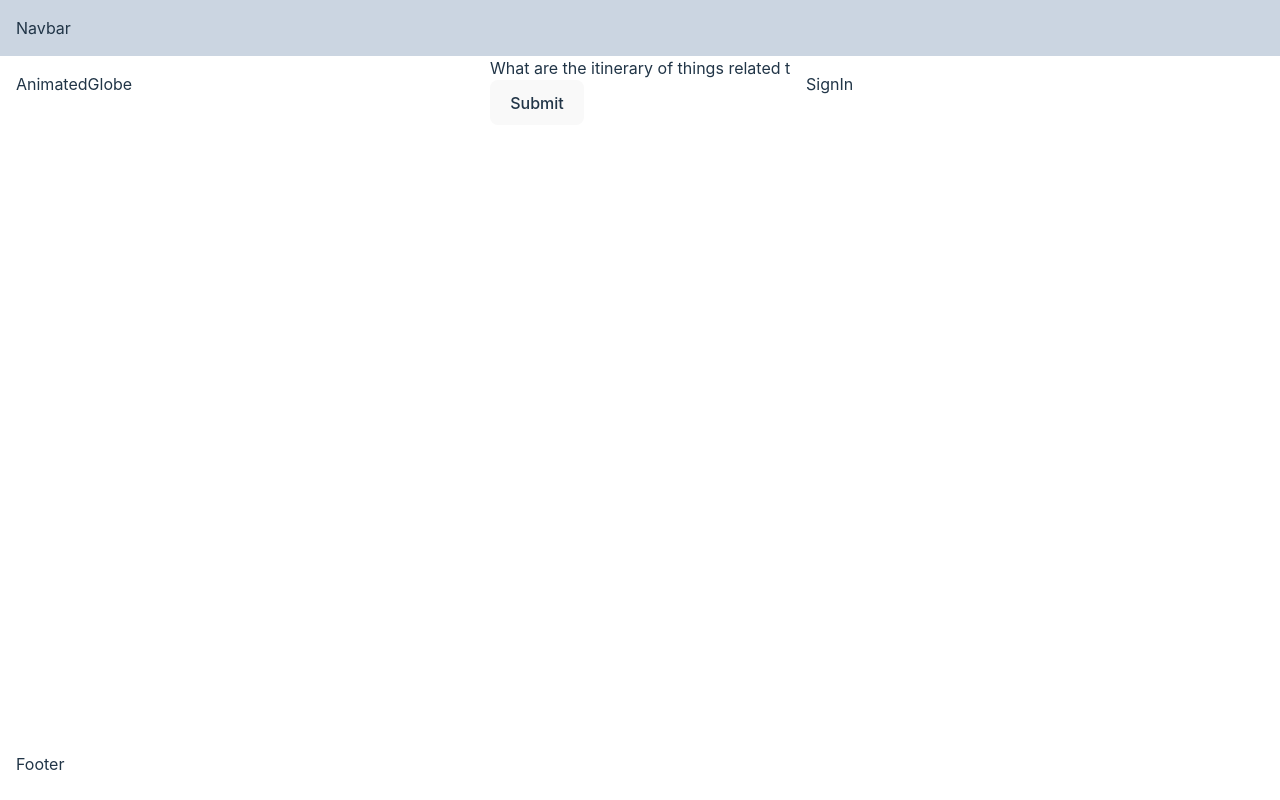
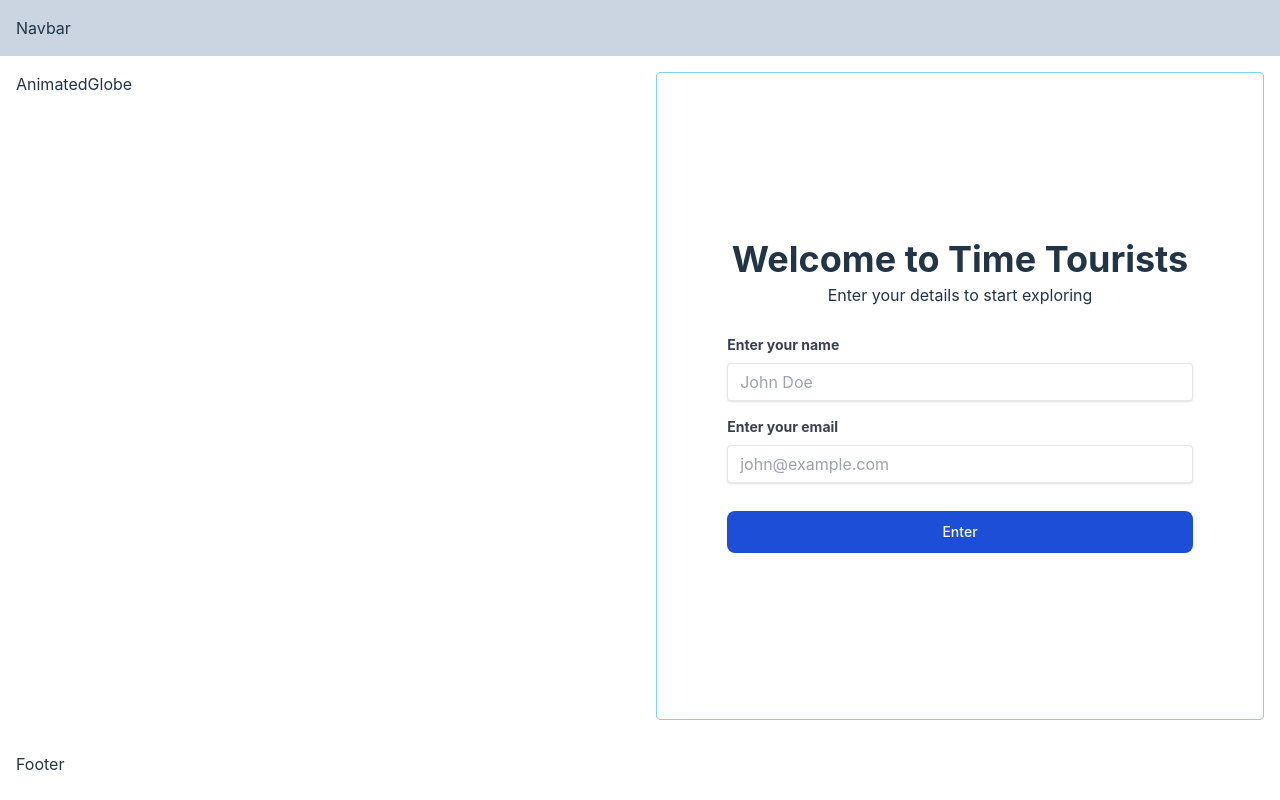
Before and after one commit to IgorTraspadini/Time_Tourists, a React (Vite) app: page / in a window 1280 px wide. Built offline with nearby package versions, Linux system fonts and the light colour scheme; no server answers; the HTML template or start-up script is replaced by a standard one.

Commit message:
updated signin and inputfield components

```diff
--- a/src/App.jsx
+++ b/src/App.jsx
@@ -6,7 +6,6 @@ import Footer from "./components/Footer";
 import History from "./components/pages/History";
 import UserSelectForm from "./components/pages/UserSelectForm";
 import UserContextProvider from "./context/UserContext";
-import ChatChatComponent from "./components/Chatgpt_API";
 
 function App() {
   return (
@@ -14,7 +13,6 @@ function App() {
       <Navbar />
       <main className="flex column-reverse md:row">
         <AnimatedGlobe />
-        <ChatChatComponent/>
         <Routes>
           <Route index element={<SignIn />} />
           <Route path="history" element={<History />} />
--- a/src/components/Chatgpt_API/index.jsx
+++ b/src/components/Chatgpt_API/index.jsx
@@ -1,49 +1,52 @@
 import OpenAI from "openai";
 import { useState } from "react";
 
-
 function ChatComponent() {
-
   const openai = new OpenAI({
-    apiKey: import.meta.env.VITE_OPENAI_API_KEY,
-    dangerouslyAllowBrowser: true
+    apiKey: "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",
+    dangerouslyAllowBrowser: true,
   });
 
-  const [response, setResponse] = useState('');
-  const [prompt, setPrompt] = useState('What are the itinerary of things related to music that I must see in China on Summer in a very summarised way no longer than 130 tokens using bullet points style "->"');
+  const [response, setResponse] = useState("");
+  const [prompt, setPrompt] = useState(
+    'What are the itinerary of things related to music that I must see in China on Summer in a very summarised way no longer than 130 tokens using bullet points style "->"'
+  );
   const output = [];
 
   const getOpenAIResponse = async (e) => {
     e.preventDefault();
     const chatCompletion = await openai.chat.completions.create({
-      messages: [{ role: 'user', content: prompt }],
-      model: 'gpt-3.5-turbo',
-      max_tokens: 130
+      messages: [{ role: "user", content: prompt }],
+      model: "gpt-3.5-turbo",
+      max_tokens: 130,
     });
     const completion_text = chatCompletion.choices[0].message.content;
     console.log(completion_text);
-    completion_text.split("->").forEach((v, i) => i>0?output.push(<p key={"A"+i}>- {v}</p>):null)
+    completion_text
+      .split("->")
+      .forEach((v, i) =>
+        i > 0 ? output.push(<p key={"A" + i}>- {v}</p>) : null
+      );
     setResponse(output);
-
-  }
+  };
 
   return (
     <>
       <div>
         <form onSubmit={getOpenAIResponse}>
-          <input style={{width: "300px"}}
+          <input
+            style={{ width: "300px" }}
             id="chat-input"
             type="text"
             value={prompt}
-            onChange={e => setPrompt(e.target.value)}
+            onChange={(e) => setPrompt(e.target.value)}
           />
           <button type="submit">Submit</button>
         </form>
         <div>{response}</div>
       </div>
     </>
-  )
-};
-
+  );
+}
 
 export default ChatComponent;
--- a/src/components/InputField/index.jsx
+++ b/src/components/InputField/index.jsx
@@ -7,17 +7,19 @@ function InputField({
   inputType,
   value,
   handleInputChange,
+  ...otherProps
 }) {
   return (
-    <div class="mb-4">
+    <div class="mb-4 flex flex-col mx-auto">
       <label
-        className="block text-gray-700 text-sm font-bold mb-2"
+        className="text-gray-700 text-sm font-bold mb-2 self-start"
         htmlFor={inputId}
       >
         {inputLabel}
       </label>
       <input
         class="shadow appearance-none border rounded w-full py-2 px-3 text-gray-700 leading-tight focus:outline-none focus:shadow-outline"
+        {...otherProps}
         id={inputId}
         type={inputType}
         placeholder={placeholder}
--- a/src/components/Navbar/index.jsx
+++ b/src/components/Navbar/index.jsx
@@ -2,8 +2,6 @@ import React from "react";
 import { useUserContext } from "../../context/UserContext";
 
 function Navbar() {
-  const { user } = useUserContext();
-  console.log(user);
   return <nav className="bg-slate-300 p-4">Navbar</nav>;
 }
 
--- a/src/components/SignIn/index.jsx
+++ b/src/components/SignIn/index.jsx
@@ -1,8 +1,73 @@
-import React from  'react';
+import React from "react";
 import Wrapper from "../Wrapper";
+import InputField from "../InputField";
+import { useUserContext } from "../../context/UserContext";
+import { useNavigate } from "react-router-dom";
 
 function SignIn() {
-  return <Wrapper>SignIn</Wrapper>;
+  const { setUser } = useUserContext();
+  const navigate = useNavigate();
+  const [userDetails, setUserDetails] = React.useState({
+    name: "",
+    email: "",
+  });
+
+  const handleInputChange = (value, key) => {
+    setUserDetails((prevUserDetails) => ({
+      ...prevUserDetails,
+      [key]: value,
+    }));
+  };
+
+  const handleSubmit = (e) => {
+    e.preventDefault();
+
+    setUser(userDetails.name, userDetails.email);
+    navigate("select-history");
+  };
+  return (
+    <Wrapper>
+      <form
+        onSubmit={handleSubmit}
+        className="flex h-full justify-center flex-col justify-items-center p-3 border rounded border-sky-300"
+      >
+        <div className="text-center mb-4">
+          <h1 className="text-4xl font-bold mb-1">Welcome to Time Tourists</h1>
+          <p className="text-base">Enter your details to start exploring</p>
+        </div>
+
+        <div className="mx-auto w-4/5 mt-3">
+          <InputField
+            inputId={"name"}
+            inputLabel="Enter your name"
+            inputType="text"
+            placeholder="John Doe"
+            value={userDetails.name}
+            handleInputChange={(e) => handleInputChange(e.target.value, "name")}
+            required
+          />
+
+          <InputField
+            inputId={"email"}
+            inputLabel="Enter your email"
+            inputType="email"
+            placeholder="john@example.com"
+            value={userDetails.email}
+            handleInputChange={(e) =>
+              handleInputChange(e.target.value, "email")
+            }
+            required
+          />
+          <button
+            type="submit"
+            className="text-white bg-blue-700 hover:bg-blue-800 focus:ring-4 focus:outline-none focus:ring-blue-300 font-medium rounded-lg text-sm px-5 py-2.5 text-center inline-flex items-center justify-center dark:bg-blue-600 dark:hover:bg-blue-700 dark:focus:ring-blue-800 w-full mt-3"
+          >
+            Enter
+          </button>
+        </div>
+      </form>
+    </Wrapper>
+  );
 }
 
-export default SignIn
+export default SignIn;
```
